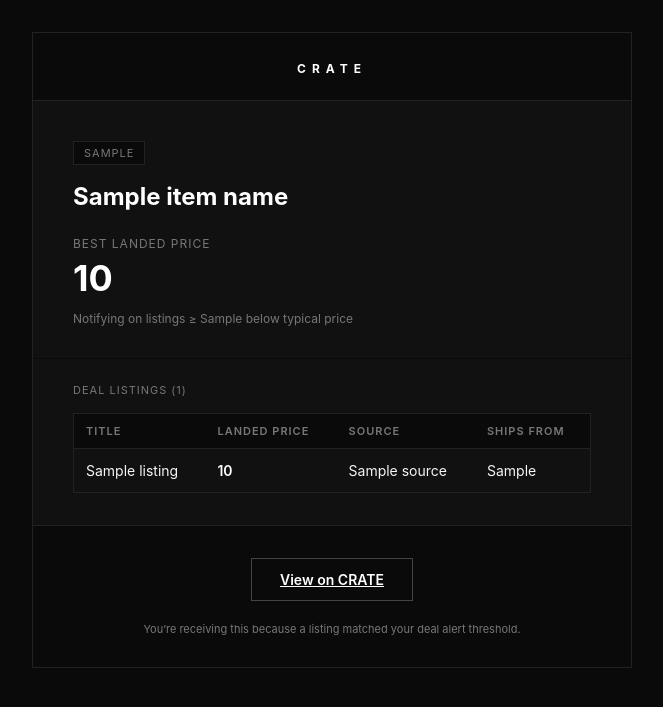
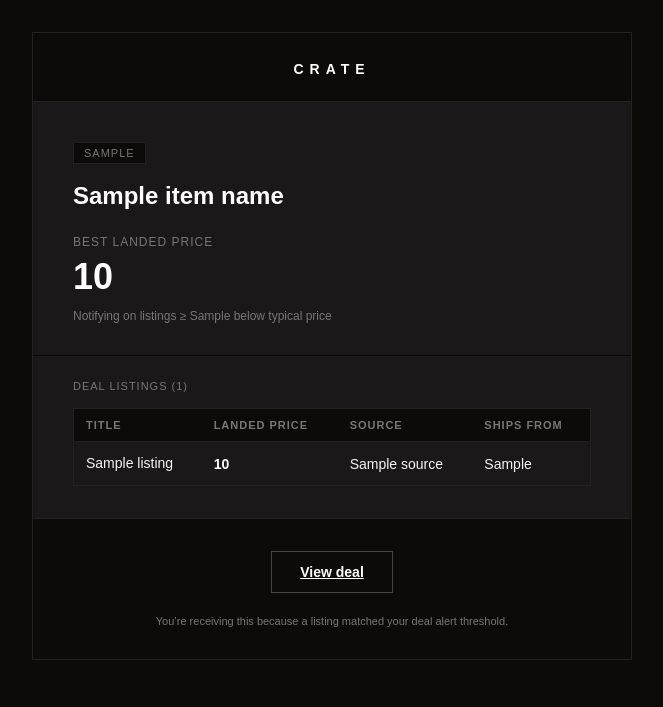
Before and after one commit to jacobem1836/Vinyl-Scraper, a FastAPI app: template templates/deal_alert.html in a window 1280 px wide. Shown: the top 707 px of the page, without its empty margins (308-971 px from the left). Run offline with FastAPI, Linux system fonts and the light colour scheme; the template is opened without the code that fills it: most values are stand-ins (such as "Sample title", 1, 10 or a date in 2020).

Commit message:
feat(11-05): update deal alert email to warm dark palette and CRATE wordmark
- Replace #0a0a0a with #0d0b0a (warm dark background)
- Replace #111111 with #1a1818 (card surface)
- Replace #34d399 with #5a9e7a (muted deal highlight)
- Update all font stacks to Arial,Helvetica,sans-serif for email client compatibility
- Update CTA copy from 'View on CRATE' to 'View deal'

```diff
--- a/templates/deal_alert.html
+++ b/templates/deal_alert.html
@@ -15,86 +15,86 @@
   </style>
   <![endif]-->
 </head>
-<body style="margin:0; padding:0; background-color:#0a0a0a; -webkit-text-size-adjust:100%; -ms-text-size-adjust:100%;">
+<body style="margin:0; padding:0; background-color:#0d0b0a; -webkit-text-size-adjust:100%; -ms-text-size-adjust:100%;">
 
   <!-- Outer wrapper -->
-  <table border="0" cellpadding="0" cellspacing="0" width="100%" style="background-color:#0a0a0a; border-collapse:collapse;">
+  <table border="0" cellpadding="0" cellspacing="0" width="100%" style="background-color:#0d0b0a; border-collapse:collapse;">
     <tr>
       <td align="center" style="padding:32px 16px;">
 
         <!-- Main container (600px) -->
-        <table border="0" cellpadding="0" cellspacing="0" width="600" style="max-width:600px; background-color:#111111; border-collapse:collapse; border:1px solid #222222;">
+        <table border="0" cellpadding="0" cellspacing="0" width="600" style="max-width:600px; background-color:#1a1818; border-collapse:collapse; border:1px solid #222222;">
 
           <!-- ===== HEADER: CRATE wordmark ===== -->
           <tr>
-            <td align="center" style="background-color:#0a0a0a; padding:28px 40px 24px 40px; border-bottom:1px solid #222222;">
-              <span style="font-family:-apple-system,BlinkMacSystemFont,'Segoe UI',Roboto,Helvetica,Arial,sans-serif; font-size:12px; font-weight:700; color:#ffffff; letter-spacing:6px; text-transform:uppercase;">CRATE</span>
+            <td align="center" style="background-color:#0d0b0a; padding:28px 40px 24px 40px; border-bottom:1px solid #222222;">
+              <span style="font-family:Arial,Helvetica,sans-serif; font-size:14px; font-weight:700; color:#ffffff; letter-spacing:6px; text-transform:uppercase;">CRATE</span>
             </td>
           </tr>
 
           <!-- ===== HERO: Deal summary ===== -->
           <tr>
-            <td style="background-color:#111111; padding:40px 40px 32px 40px;">
+            <td style="background-color:#1a1818; padding:40px 40px 32px 40px;">
 
               <!-- Type badge -->
               <table border="0" cellpadding="0" cellspacing="0" style="border-collapse:collapse; margin-bottom:16px;">
                 <tr>
-                  <td style="background-color:#0a0a0a; padding:4px 10px; border:1px solid #222222;">
-                    <span style="font-family:-apple-system,BlinkMacSystemFont,'Segoe UI',Roboto,Helvetica,Arial,sans-serif; font-size:11px; color:#777777; letter-spacing:1px; text-transform:uppercase;">{{ item_type }}</span>
+                  <td style="background-color:#0d0b0a; padding:4px 10px; border:1px solid #222222;">
+                    <span style="font-family:Arial,Helvetica,sans-serif; font-size:11px; color:#777777; letter-spacing:1px; text-transform:uppercase;">{{ item_type }}</span>
                   </td>
                 </tr>
               </table>
 
               <!-- Item name -->
-              <h1 style="margin:0 0 24px 0; font-family:-apple-system,BlinkMacSystemFont,'Segoe UI',Roboto,Helvetica,Arial,sans-serif; font-size:24px; font-weight:700; color:#ffffff; line-height:1.3;">{{ item_name }}</h1>
+              <h1 style="margin:0 0 24px 0; font-family:Arial,Helvetica,sans-serif; font-size:24px; font-weight:700; color:#ffffff; line-height:1.3;">{{ item_name }}</h1>
 
               <!-- Best landed price -->
-              <p style="margin:0 0 8px 0; font-family:-apple-system,BlinkMacSystemFont,'Segoe UI',Roboto,Helvetica,Arial,sans-serif; font-size:12px; color:#777777; text-transform:uppercase; letter-spacing:1px;">Best landed price</p>
-              <p style="margin:0 0 12px 0; font-family:-apple-system,BlinkMacSystemFont,'Segoe UI',Roboto,Helvetica,Arial,sans-serif; font-size:36px; font-weight:700; color:#ffffff; line-height:1.1;">{{ best_landed_price }}</p>
+              <p style="margin:0 0 8px 0; font-family:Arial,Helvetica,sans-serif; font-size:12px; color:#777777; text-transform:uppercase; letter-spacing:1px;">Best landed price</p>
+              <p style="margin:0 0 12px 0; font-family:Arial,Helvetica,sans-serif; font-size:36px; font-weight:700; color:#ffffff; line-height:1.1;">{{ best_landed_price }}</p>
 
               <!-- Percentage below typical -->
               {% if has_typical_price %}
-              <p style="margin:0 0 8px 0; font-family:-apple-system,BlinkMacSystemFont,'Segoe UI',Roboto,Helvetica,Arial,sans-serif; font-size:14px; color:#34d399; font-weight:600;">{{ pct_below_typical }} below typical price</p>
+              <p style="margin:0 0 8px 0; font-family:Arial,Helvetica,sans-serif; font-size:14px; color:#5a9e7a; font-weight:600;">{{ pct_below_typical }} below typical price</p>
               {% endif %}
 
               <!-- Notification threshold -->
-              <p style="margin:0; font-family:-apple-system,BlinkMacSystemFont,'Segoe UI',Roboto,Helvetica,Arial,sans-serif; font-size:12px; color:#777777;">Notifying on listings &#8805; {{ notify_below_pct }} below typical price</p>
+              <p style="margin:0; font-family:Arial,Helvetica,sans-serif; font-size:12px; color:#777777;">Notifying on listings &#8805; {{ notify_below_pct }} below typical price</p>
 
             </td>
           </tr>
 
           <!-- ===== DIVIDER ===== -->
           <tr>
-            <td style="background-color:#0a0a0a; height:1px; line-height:1px; font-size:1px;">&nbsp;</td>
+            <td style="background-color:#0d0b0a; height:1px; line-height:1px; font-size:1px;">&nbsp;</td>
           </tr>
 
           <!-- ===== LISTING TABLE HEADER ===== -->
           <tr>
-            <td style="background-color:#111111; padding:24px 40px 0 40px;">
-              <p style="margin:0 0 16px 0; font-family:-apple-system,BlinkMacSystemFont,'Segoe UI',Roboto,Helvetica,Arial,sans-serif; font-size:11px; color:#777777; text-transform:uppercase; letter-spacing:1px;">Deal Listings ({{ listings | length }})</p>
+            <td style="background-color:#1a1818; padding:24px 40px 0 40px;">
+              <p style="margin:0 0 16px 0; font-family:Arial,Helvetica,sans-serif; font-size:11px; color:#777777; text-transform:uppercase; letter-spacing:1px;">Deal Listings ({{ listings | length }})</p>
             </td>
           </tr>
 
           <!-- ===== LISTING TABLE ===== -->
           <tr>
-            <td style="background-color:#111111; padding:0 40px 32px 40px;">
+            <td style="background-color:#1a1818; padding:0 40px 32px 40px;">
               <table border="0" cellpadding="0" cellspacing="0" width="100%" style="border-collapse:collapse; border:1px solid #222222;">
 
                 <!-- Table header row -->
-                <tr style="background-color:#0a0a0a;">
-                  <th align="left" style="padding:10px 12px; font-family:-apple-system,BlinkMacSystemFont,'Segoe UI',Roboto,Helvetica,Arial,sans-serif; font-size:11px; font-weight:600; color:#777777; text-transform:uppercase; letter-spacing:1px; border-bottom:1px solid #222222;">Title</th>
-                  <th align="left" style="padding:10px 12px; font-family:-apple-system,BlinkMacSystemFont,'Segoe UI',Roboto,Helvetica,Arial,sans-serif; font-size:11px; font-weight:600; color:#777777; text-transform:uppercase; letter-spacing:1px; border-bottom:1px solid #222222; white-space:nowrap;">Landed Price</th>
-                  <th align="left" style="padding:10px 12px; font-family:-apple-system,BlinkMacSystemFont,'Segoe UI',Roboto,Helvetica,Arial,sans-serif; font-size:11px; font-weight:600; color:#777777; text-transform:uppercase; letter-spacing:1px; border-bottom:1px solid #222222;">Source</th>
-                  <th align="left" style="padding:10px 12px; font-family:-apple-system,BlinkMacSystemFont,'Segoe UI',Roboto,Helvetica,Arial,sans-serif; font-size:11px; font-weight:600; color:#777777; text-transform:uppercase; letter-spacing:1px; border-bottom:1px solid #222222; white-space:nowrap;">Ships From</th>
+                <tr style="background-color:#0d0b0a;">
+                  <th align="left" style="padding:10px 12px; font-family:Arial,Helvetica,sans-serif; font-size:11px; font-weight:600; color:#777777; text-transform:uppercase; letter-spacing:1px; border-bottom:1px solid #222222;">Title</th>
+                  <th align="left" style="padding:10px 12px; font-family:Arial,Helvetica,sans-serif; font-size:11px; font-weight:600; color:#777777; text-transform:uppercase; letter-spacing:1px; border-bottom:1px solid #222222; white-space:nowrap;">Landed Price</th>
+                  <th align="left" style="padding:10px 12px; font-family:Arial,Helvetica,sans-serif; font-size:11px; font-weight:600; color:#777777; text-transform:uppercase; letter-spacing:1px; border-bottom:1px solid #222222;">Source</th>
+                  <th align="left" style="padding:10px 12px; font-family:Arial,Helvetica,sans-serif; font-size:11px; font-weight:600; color:#777777; text-transform:uppercase; letter-spacing:1px; border-bottom:1px solid #222222; white-space:nowrap;">Ships From</th>
                 </tr>
 
                 {% for listing in listings %}
                 <!-- Listing row -->
-                <tr style="background-color:#111111;">
-                  <td style="padding:12px; font-family:-apple-system,BlinkMacSystemFont,'Segoe UI',Roboto,Helvetica,Arial,sans-serif; font-size:14px; color:#f5f5f5; border-bottom:1px solid #222222; line-height:1.4;">{{ listing.title }}</td>
-                  <td style="padding:12px; font-family:-apple-system,BlinkMacSystemFont,'Segoe UI',Roboto,Helvetica,Arial,sans-serif; font-size:14px; color:#ffffff; font-weight:600; border-bottom:1px solid #222222; white-space:nowrap;">{{ listing.landed_price }}</td>
-                  <td style="padding:12px; font-family:-apple-system,BlinkMacSystemFont,'Segoe UI',Roboto,Helvetica,Arial,sans-serif; font-size:14px; color:#f5f5f5; border-bottom:1px solid #222222;">{{ listing.source }}</td>
-                  <td style="padding:12px; font-family:-apple-system,BlinkMacSystemFont,'Segoe UI',Roboto,Helvetica,Arial,sans-serif; font-size:14px; color:#f5f5f5; border-bottom:1px solid #222222;">{{ listing.ships_from }}</td>
+                <tr style="background-color:#1a1818;">
+                  <td style="padding:12px; font-family:Arial,Helvetica,sans-serif; font-size:14px; color:#f5f5f5; border-bottom:1px solid #222222; line-height:1.4;">{{ listing.title }}</td>
+                  <td style="padding:12px; font-family:Arial,Helvetica,sans-serif; font-size:14px; color:#ffffff; font-weight:600; border-bottom:1px solid #222222; white-space:nowrap;">{{ listing.landed_price }}</td>
+                  <td style="padding:12px; font-family:Arial,Helvetica,sans-serif; font-size:14px; color:#f5f5f5; border-bottom:1px solid #222222;">{{ listing.source }}</td>
+                  <td style="padding:12px; font-family:Arial,Helvetica,sans-serif; font-size:14px; color:#f5f5f5; border-bottom:1px solid #222222;">{{ listing.ships_from }}</td>
                 </tr>
                 {% endfor %}
 
@@ -104,19 +104,19 @@
 
           <!-- ===== FOOTER ===== -->
           <tr>
-            <td align="center" style="background-color:#0a0a0a; padding:32px 40px 28px 40px; border-top:1px solid #222222;">
+            <td align="center" style="background-color:#0d0b0a; padding:32px 40px 28px 40px; border-top:1px solid #222222;">
 
-              <!-- View on CRATE link -->
+              <!-- View deal link -->
               <table border="0" cellpadding="0" cellspacing="0" style="border-collapse:collapse; margin-bottom:20px;">
                 <tr>
                   <td align="center" style="border:1px solid #444444; padding:12px 28px;">
-                    <a href="{{ item_url }}" style="font-family:-apple-system,BlinkMacSystemFont,'Segoe UI',Roboto,Helvetica,Arial,sans-serif; font-size:14px; color:#ffffff; text-decoration:underline; font-weight:600;">View on CRATE</a>
+                    <a href="{{ item_url }}" style="font-family:Arial,Helvetica,sans-serif; font-size:14px; color:#ffffff; text-decoration:underline; font-weight:600;">View deal</a>
                   </td>
                 </tr>
               </table>
 
               <!-- Footer note -->
-              <p style="margin:0; font-family:-apple-system,BlinkMacSystemFont,'Segoe UI',Roboto,Helvetica,Arial,sans-serif; font-size:11px; color:#777777; line-height:1.6;">You&#8217;re receiving this because a listing matched your deal alert threshold.</p>
+              <p style="margin:0; font-family:Arial,Helvetica,sans-serif; font-size:11px; color:#777777; line-height:1.6;">You&#8217;re receiving this because a listing matched your deal alert threshold.</p>
 
             </td>
           </tr>
```
